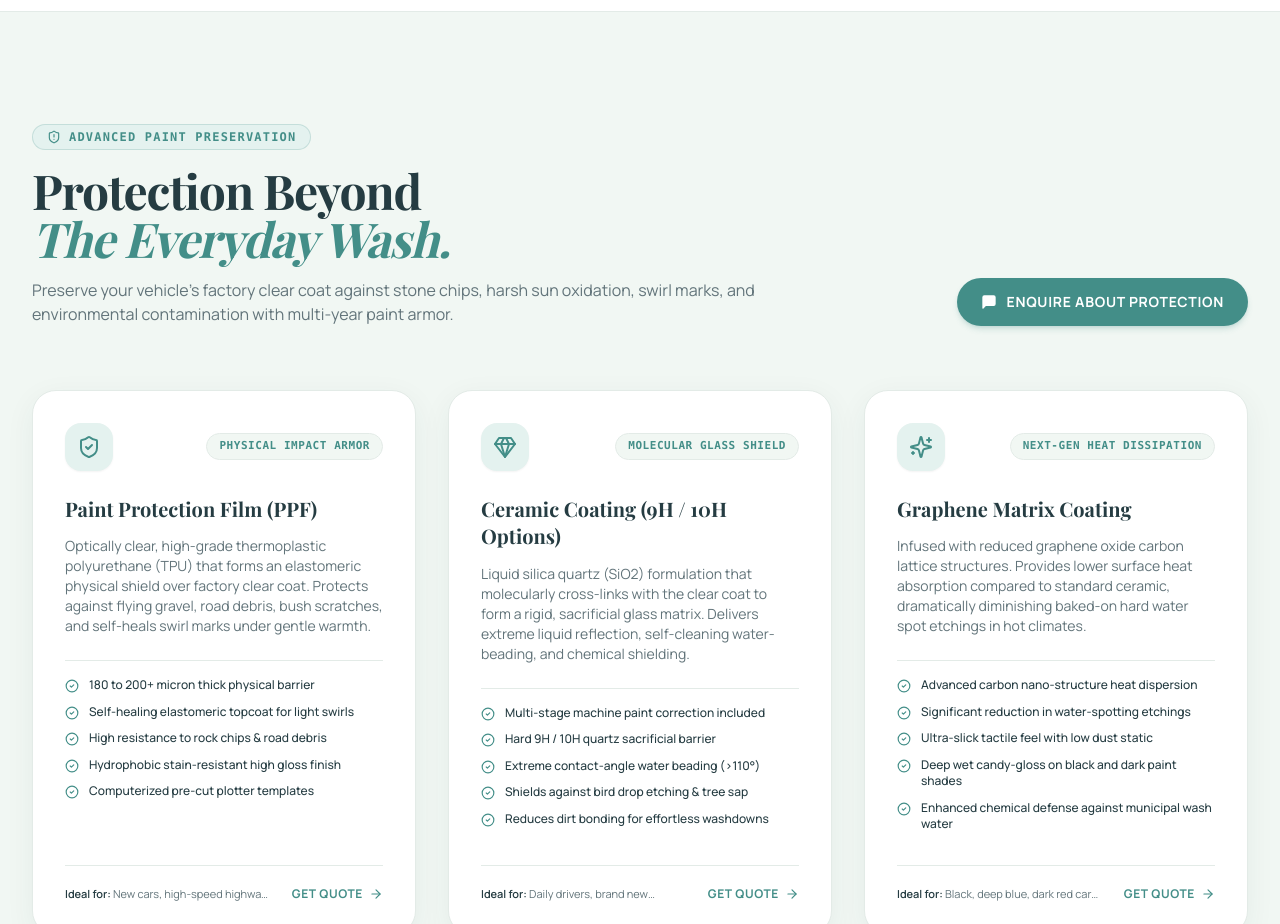
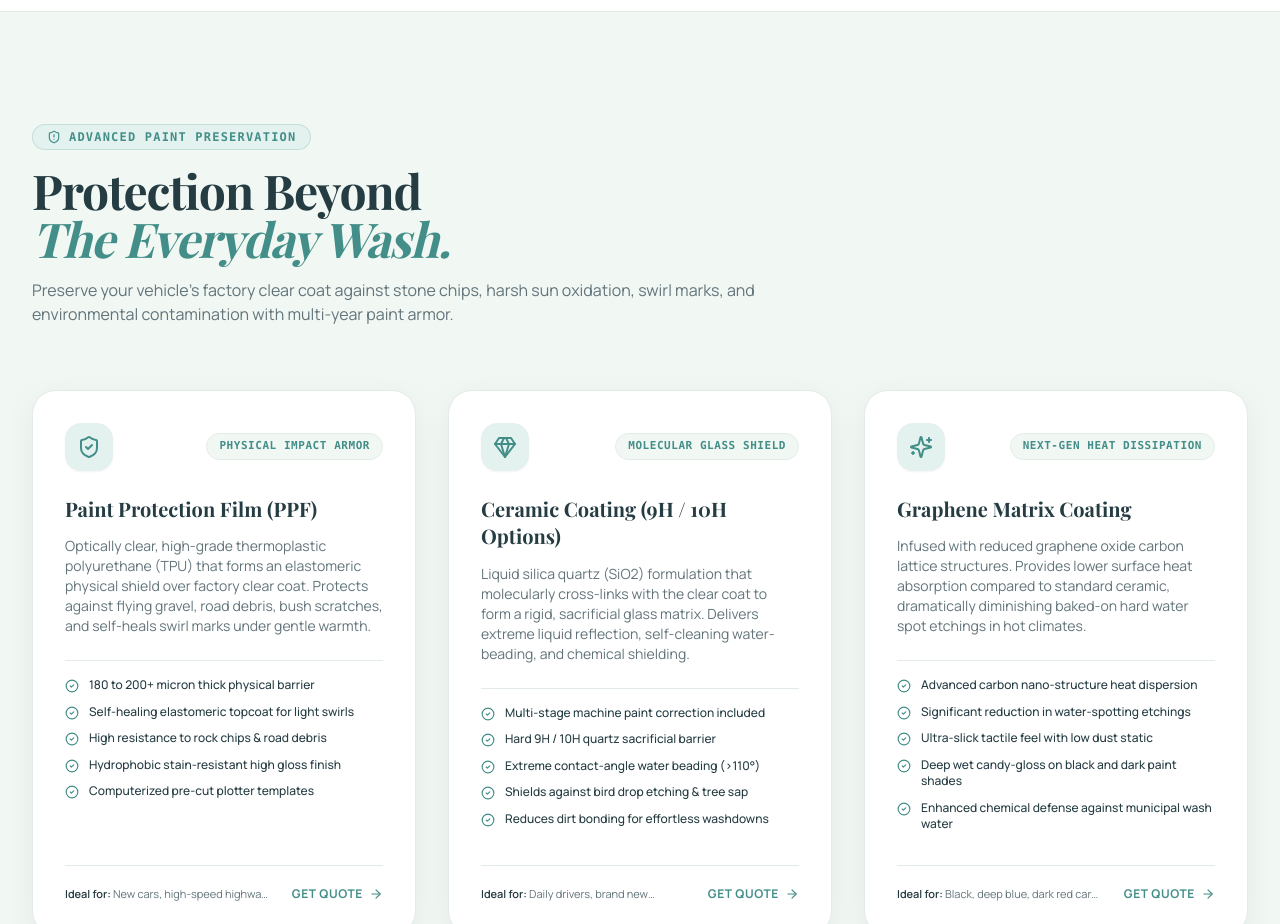
Before and after one commit to Roiprojects/express-car-wash, a Next.js app: page / in a window 1280 px wide. Shown: the part 2700-3624 px from the top of the page. Built offline with nearby package versions, Linux system fonts and the light colour scheme; a web font is replaced by a local one.

Commit message:
fix: remove redundant enquire about protection button from home paint protection header

```diff
--- a/src/components/home/PaintProtectionSection.tsx
+++ b/src/components/home/PaintProtectionSection.tsx
@@ -1,7 +1,7 @@
 'use client';
 
 import React from 'react';
-import { ShieldCheck, Gem, Sparkles, ArrowRight, ShieldAlert, CheckCircle2, MessageSquare } from 'lucide-react';
+import { ShieldCheck, Gem, Sparkles, ArrowRight, ShieldAlert, CheckCircle2 } from 'lucide-react';
 import { generateProtectionWhatsAppUrl } from '@/lib/whatsapp';
 
 export default function PaintProtectionSection() {
@@ -63,8 +63,7 @@ export default function PaintProtectionSection() {
     <section className="py-20 lg:py-28 bg-[#F1F7F3] border-t border-[#E3EBE7] relative overflow-hidden">
       <div className="max-w-7xl mx-auto px-4 sm:px-6 lg:px-8 relative z-10">
         {/* Section Header */}
-        <div className="flex flex-col lg:flex-row lg:items-end justify-between gap-6 mb-16">
-          <div className="max-w-3xl">
+        <div className="max-w-3xl mb-12 sm:mb-16">
           <div className="inline-flex items-center gap-2 px-3.5 py-1 rounded-full bg-[#E4F2EF] text-[#438E88] text-xs font-mono uppercase tracking-widest mb-4 font-semibold border border-[#438E88]/20">
             <ShieldAlert className="w-3.5 h-3.5 text-[#438E88]" />
             <span>Advanced Paint Preservation</span>
@@ -76,17 +75,6 @@ export default function PaintProtectionSection() {
           <p className="mt-4 text-sm sm:text-base text-[#62747A] leading-relaxed">
             Preserve your vehicle’s factory clear coat against stone chips, harsh sun oxidation, swirl marks, and environmental contamination with multi-year paint armor.
           </p>
-          </div>
-
-          <a
-            href={generateProtectionWhatsAppUrl('PPF')}
-            target="_blank"
-            rel="noopener noreferrer"
-            className="self-start lg:self-end inline-flex items-center gap-2.5 px-6 py-3.5 rounded-full bg-[#438E88] text-white font-bold text-xs sm:text-sm uppercase tracking-wider hover:bg-[#32766F] transition-all duration-300 shadow-md shadow-[#438E88]/20 hover:scale-[1.02] active:scale-[0.98]"
-          >
-            <MessageSquare className="w-4 h-4 fill-current" />
-            <span>Enquire About Protection</span>
-          </a>
         </div>
 
         {/* Protection Cards Grid */}
```
Lines whose indentation alone changed are shown as unchanged.
